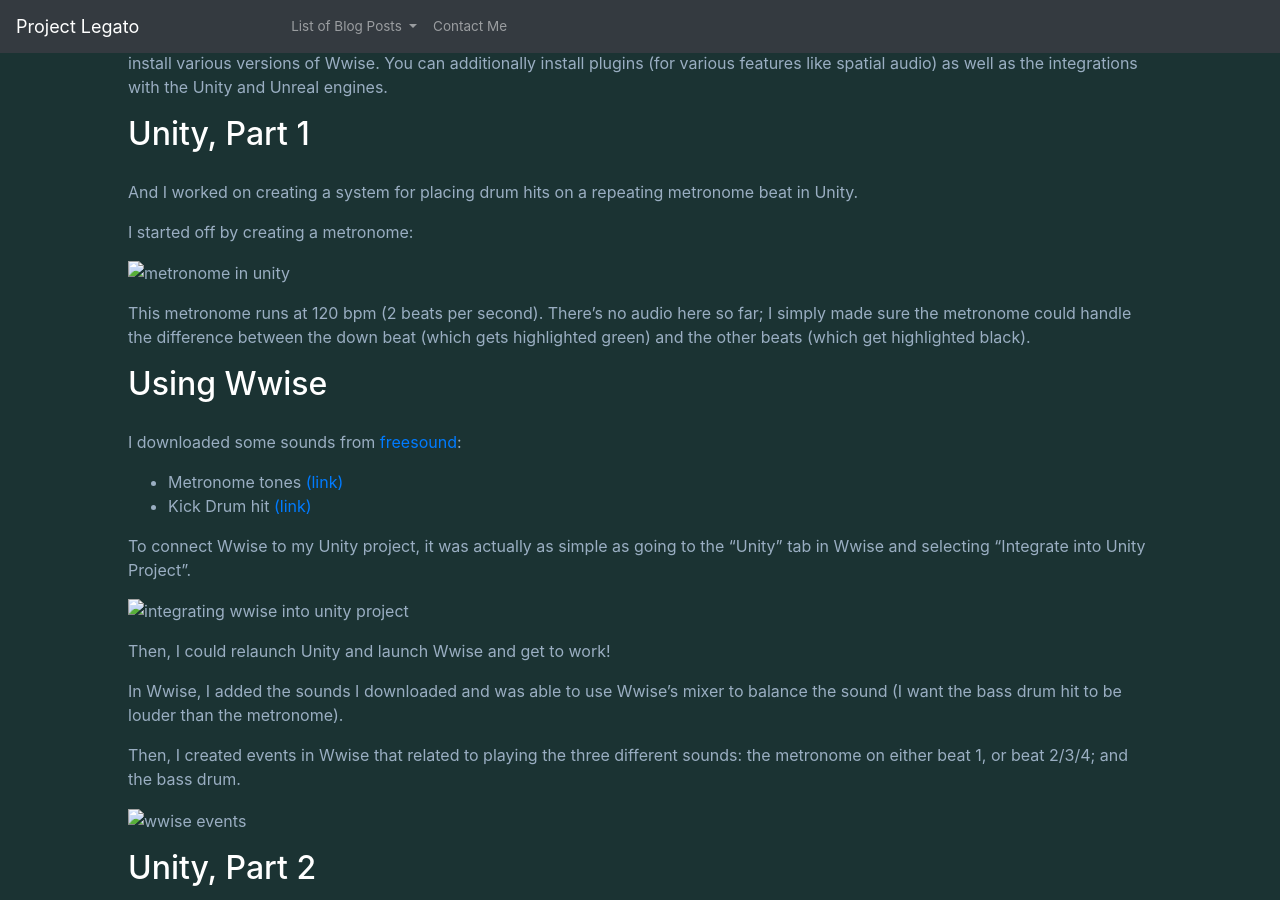
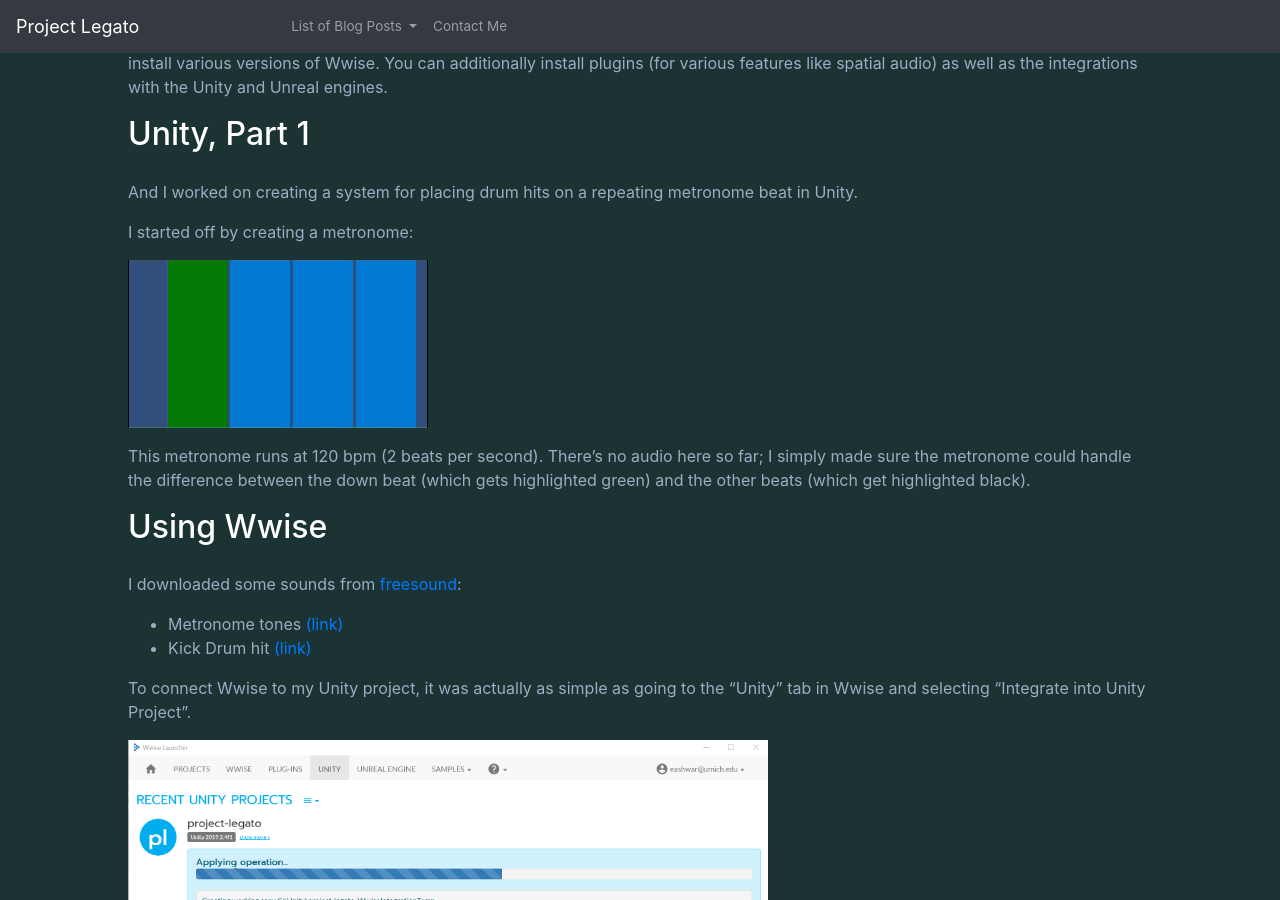
Before and after one commit to projectlegato/projectlegato.github.io, a Jekyll site: the page built from _posts/2019-09-23-prototyping-metronome.md, in a window 1280 px wide and 900 px high, scrolled down 392 px. Built offline with Jekyll 4.4.1, drawn with Linux system fonts in a browser that asks for light colours.

Commit message:
Update 2019-09-23-prototyping-metronome.md

```diff
--- a/_posts/2019-09-23-prototyping-metronome.md
+++ b/_posts/2019-09-23-prototyping-metronome.md
@@ -20,7 +20,7 @@
 
 I started off by creating a metronome:
 
-![metronome in unity](/assets/image/2019-09-23-metronome.gif)
+![metronome in unity](/assets/images/2019-09-23-metronome.gif)
 
 This metronome runs at 120 bpm (2 beats per second). There's no audio here so far; I simply made sure the metronome could handle the difference between the down beat (which gets highlighted green) and the other beats (which get highlighted black).
 
@@ -34,7 +34,7 @@
 
 To connect Wwise to my Unity project, it was actually as simple as going to the "Unity" tab in Wwise and selecting "Integrate into Unity Project".
 
-![integrating wwise into unity project](/assets/image/2019-09-23-integrating-wwise.png)
+![integrating wwise into unity project](/assets/images/2019-09-23-integrating-wwise.png)
 
 Then, I could relaunch Unity and launch Wwise and get to work!
 
@@ -42,7 +42,7 @@
 
 Then, I created events in Wwise that related to playing the three different sounds: the metronome on either beat 1, or beat 2/3/4; and the bass drum.
 
-![wwise events](/assets/image/2019-09-23-wwise-events.png)
+![wwise events](/assets/images/2019-09-23-wwise-events.png)
 
 ## Unity, Part 2
 
@@ -50,7 +50,7 @@
 
 I saw that a `WwiseGlobal` object had been added to the scene:
 
-![WwiseGlobal](/assets/image/2019-09-23-inspector.png)
+![WwiseGlobal](/assets/images/2019-09-23-inspector.png)
 
 I thought I'd be all set to go ahead! I went into the C# script where I process the downbeat of the metronome and added the following line:
 
@@ -64,7 +64,7 @@
 
 Firstly, I had to use the Wwise Unity plugin to generate a package of sounds and associated events called a "SoundBank" into my project; and then I had to add the SoundBank as a component to an object in the scene (I added it to the `WwiseGlobal` object).
 
-![Generating SoundBank](/assets/image/2019-09-23-soundbank.png)
+![Generating SoundBank](/assets/images/2019-09-23-soundbank.png)
 
 Finally, I had to ensure that following the posting of the event, I called the `AkSoundEngine::RenderAudio` function.
 
@@ -88,7 +88,7 @@
 
 The bass drum object looked like this in the scene:
 
-![bass drum in unity](/assets/image/2019-09-23-bassdrumadded.png)
+![bass drum in unity](/assets/images/2019-09-23-bassdrumadded.png)
 
 This was my callback in the bass drum:
 
```
